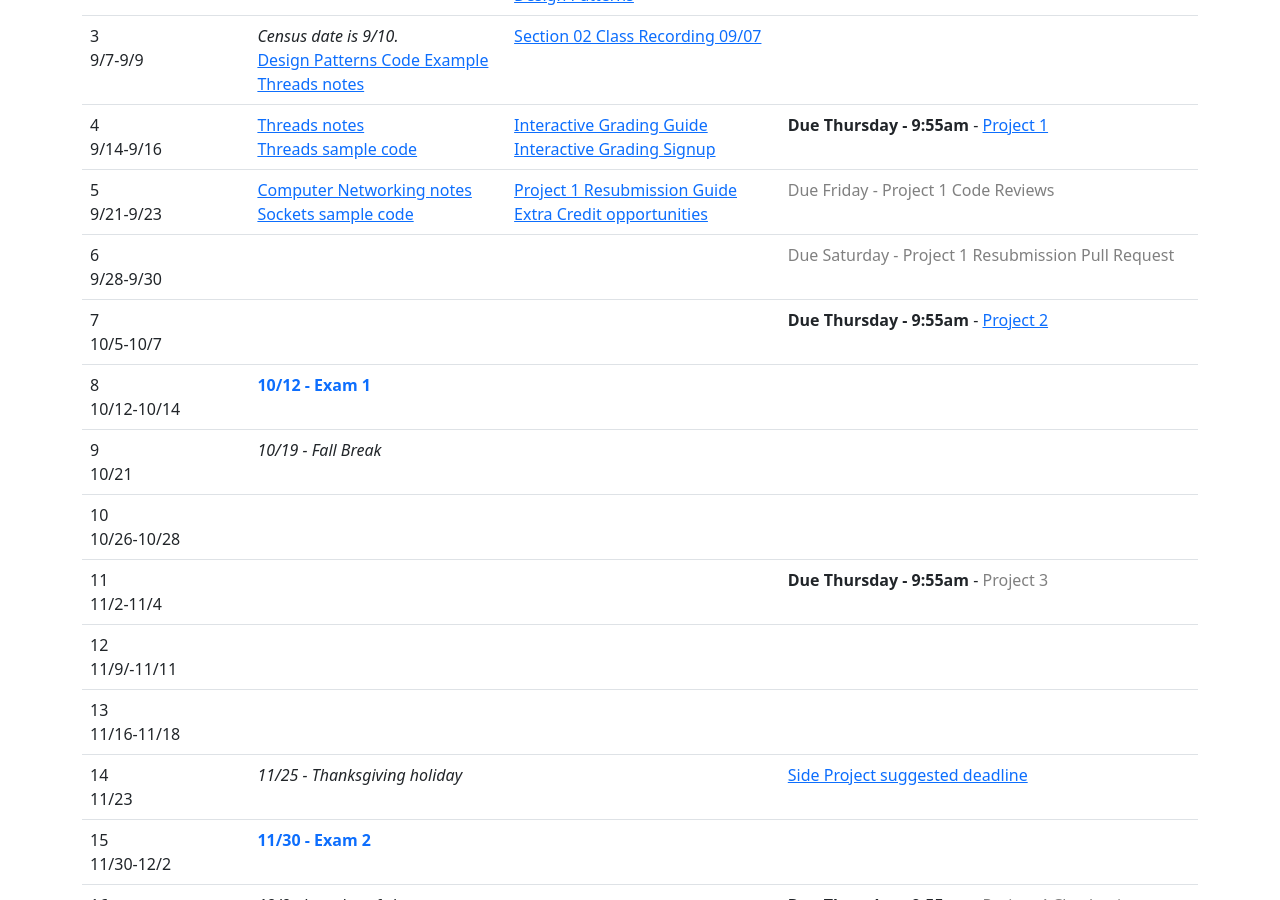
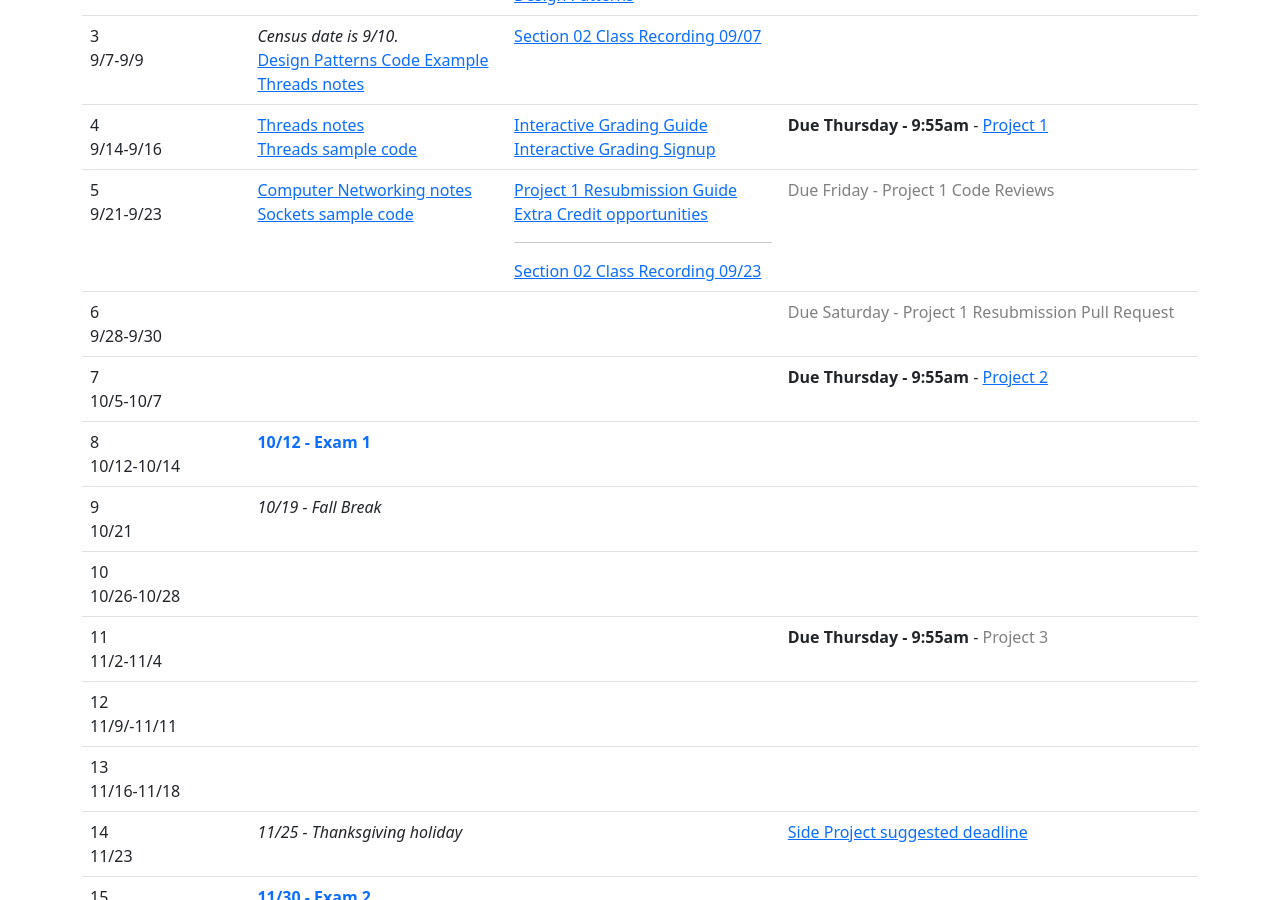
Before and after one commit to CS601-F21/cs601-f21, a Jekyll site: the page built from schedule.html, in a window 1280 px wide and 900 px high, scrolled down 590 px. Built offline with Jekyll 4.4.1, drawn with Linux system fonts in a browser that asks for light colours.

Commit message:
adding 9/23 recording

```diff
--- a/schedule.html
+++ b/schedule.html
@@ -98,6 +98,8 @@ title: Schedule
 			<td>
 				<a href="https://github.com/CS601-F21/notes/blob/main/admin/p1resubmit.md">Project 1 Resubmission Guide</a><br/>
 				<a href="https://github.com/CS601-F21/notes/blob/main/admin/extracredit.md">Extra Credit opportunities</a><br/>
+				<hr/>
+				<a href="https://usfca.instructure.com/courses/1601365/pages/class-recording-section-02-09-slash-23">Section 02 Class Recording 09/23</a><br/>
 			</td>
 			<td>
 				<font color="grey">Due Friday - Project 1 Code Reviews</font>
```
